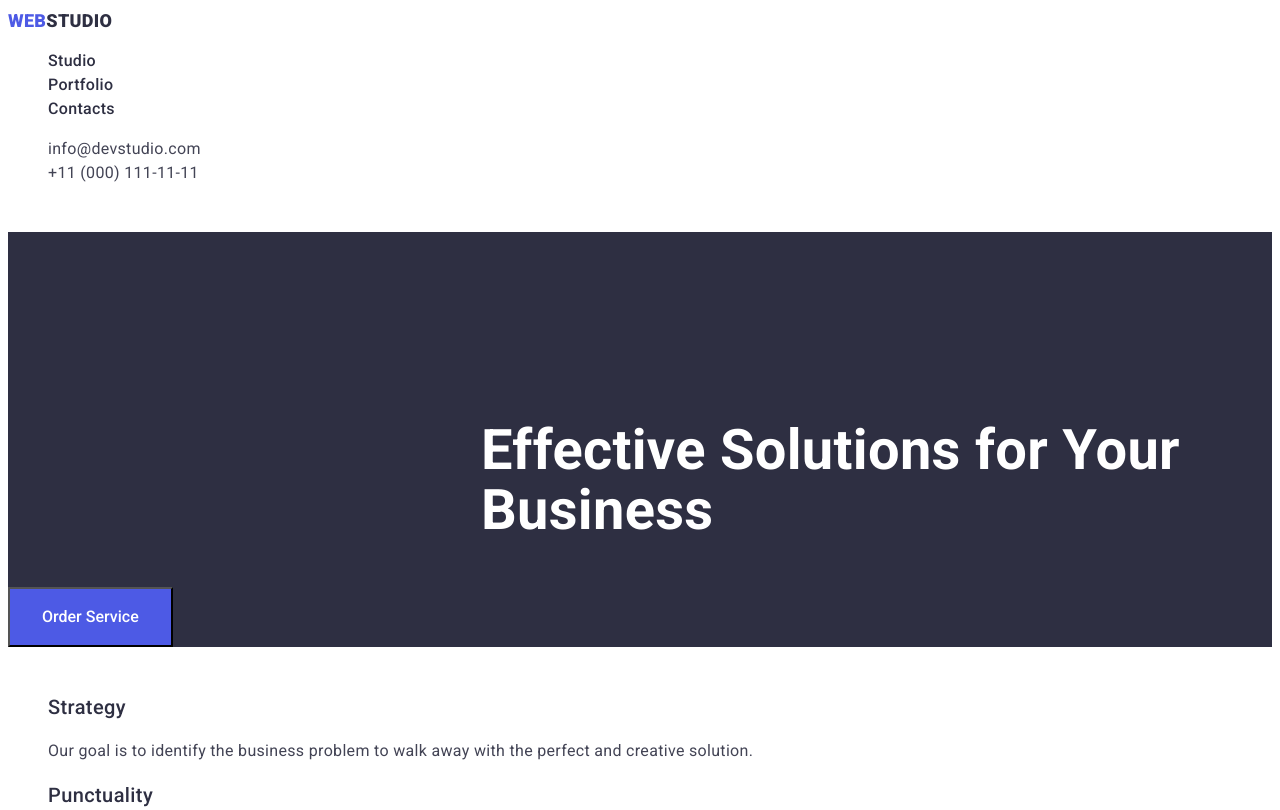
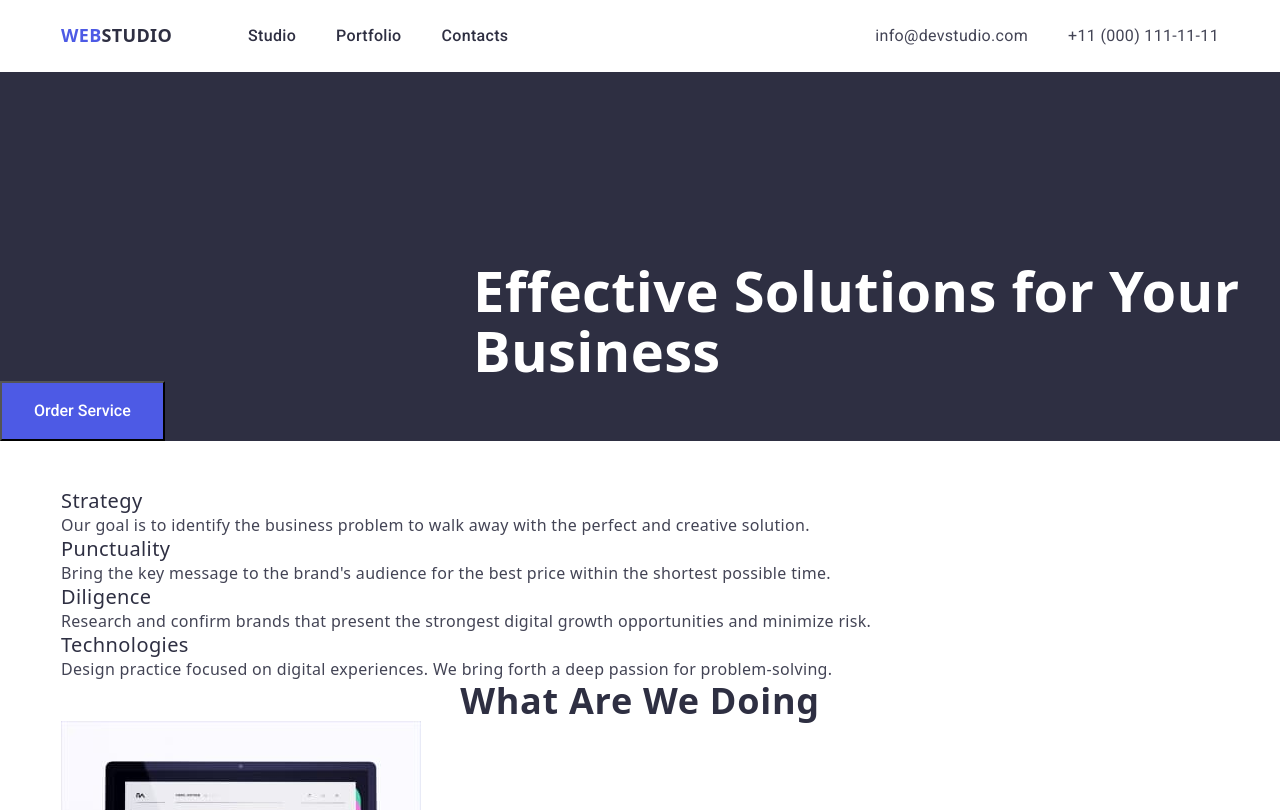
Before and after one commit to MarcusFort/goit-markup-hw-03, a plain HTML site: page index.html in a window 1280 px wide. Shown: the top 810 px of the page. Drawn offline with nearby package versions, Linux system fonts and the light colour scheme.

Commit message:
16/03/2023 - 1:54

```diff
--- a/css/style.css
+++ b/css/style.css
@@ -1,12 +1,12 @@
 /* Global classes */
 
 :root {
-    --title-text-color-primary: #2E2F42;
+  --title-text-color-primary: #2e2f42;
   --title-text-color-secondary: #434455;
-    --primary-btn-bg-color: #4D5AE5;
-    --secondary-btn-bg-color: #E7E9FC;
+  --primary-btn-bg-color: #4d5ae5;
+  --secondary-btn-bg-color: #e7e9fc;
   --primary-btn-color: #fff;
-    --secondary-btn-color: #4D5AE5;
+  --secondary-btn-color: #4d5ae5;
 }
 
 a {
@@ -14,14 +14,25 @@ a {
 }
 
 body {
-    font-family: 'Roboto', sans-serif;
+  font-family: "Roboto", sans-serif;
   letter-spacing: 0.02em;
+}
+
+h1,
+h2,
+h3,
+h4,
+h5,
+h6,
+p,
+ul {
+  margin: 0;
+  padding: 0;
 }
 
 .list {
   list-style-type: none;
 }
-
 
 .portfolio-btn {
   list-style-type: none;
@@ -30,7 +41,7 @@ body {
 .portfolio-btn-list {
   color: var(--secondary-btn-color);
   background-color: var(--secondary-btn-bg-color);
-    font-family: 'Roboto';
+  font-family: "Roboto";
   font-style: normal;
   font-weight: 500;
   font-size: 16px;
@@ -51,8 +62,32 @@ body {
 
 /* NAVIGATION */
 
+.container {
+  width: 1158px;
+  margin-left: auto;
+  margin-right: auto;
+}
+
+.main-nav {
+  display: flex;
+  align-items: center;
+  height: 72px;
+}
+
+.nav-title {
+  display: flex;
+}
+
+.nav-title .nav-title-list:not(:last-child) {
+  margin-right: 40px;
+}
+
+.logo-contener {
+  margin-right: 76px;
+}
+
 .nav-logo-text-parth1 {
-    color: #4D5AE5;
+  color: #4d5ae5;
   font-size: 18px;
   line-height: 1.4;
   font-weight: 800;
@@ -60,7 +95,7 @@ body {
 }
 
 .nav-logo-text-parth2 {
-    color: #2E2F42;
+  color: #2e2f42;
   font-size: 18px;
   line-height: 1.4;
   font-weight: 800;
@@ -73,36 +108,52 @@ body {
 }
 
 .nav-title-list-text {
+  font-family: "Roboto";
+  font-style: normal;
   font-weight: 500;
   font-size: 16px;
   line-height: 1.5;
-    color: #2E2F42;
+  color: #2e2f42;
 }
 
 .nav-title-list-text:hover,
 .nav-title-list-text:focus {
-    color: #404BBF;
+  color: #404bbf;
+}
+
+/* CONTACT */
+.nav-contact {
+  margin-left: auto;
+}
+
+.nav-contact-content {
+  display: flex;
+}
+
+.nav-contact-content .nav-contact-list:not(:last-child) {
+  margin-right: 40px;
 }
 
 .nav-contact-list-text {
+  font-family: "Roboto";
+  font-style: normal;
   font-weight: 400;
   font-size: 16px;
   line-height: 1.5;
   letter-spacing: 0.02em;
   color: #434455;
-    font-style: normal;
 }
 
 .nav-contact-list-text:hover,
 .nav-contact-list-text:focus {
-    color: #404BBF;
+  color: #404bbf;
 }
 
 /* MAIN */
 /* SECTION 1 */
 
 .section-1 {
-    background: #2E2F42;
+  background: #2e2f42;
   margin-bottom: 48px;
 }
 
@@ -118,7 +169,7 @@ body {
 .section-1-startpage-btn {
   color: var(--primary-btn-color);
   background-color: var(--primary-btn-bg-color);
-    font-family: 'Roboto';
+  font-family: "Roboto";
   font-style: normal;
   font-weight: 500;
   font-size: 16px;
@@ -132,13 +183,13 @@ body {
 .section-1-startpage-btn:hover,
 .section-1-startpage-btn:focus {
   color: #fff;
-    background-color: #404BBF;
+  background-color: #404bbf;
   cursor: pointer;
 }
 
 /* SECTION 2 */
 
-.section-2-h2{
+.section-2-h2 {
   visibility: hidden;
   display: none;
 }
@@ -213,7 +264,7 @@ body {
 }
 
 .footer-logo-parth1 {
-    color: #4D5AE5;
+  color: #4d5ae5;
   font-size: 18px;
   line-height: 1.4;
   font-weight: 800;
@@ -221,7 +272,7 @@ body {
 }
 
 .footer-logo-parth2 {
-    color: #F4F4FD;
+  color: #f4f4fd;
   font-size: 18px;
   line-height: 1.4;
   font-weight: 800;
@@ -229,7 +280,7 @@ body {
 }
 
 .footer {
-    background: #2E2F42;
+  background: #2e2f42;
 }
 
 .footer-p {
@@ -237,7 +288,7 @@ body {
   font-size: 16px;
   line-height: 1.5;
   letter-spacing: 0.02em;
-    color: #E7E9FC;
+  color: #e7e9fc;
   padding-top: 16px;
   padding-left: 156px;
   padding-bottom: 100px;
@@ -255,7 +306,7 @@ body {
   font-size: 20px;
   line-height: 1.2;
   letter-spacing: 0.02em;
-    color: #2E2F42;
+  color: #2e2f42;
 }
 
 .portfolio-product-list-p {
--- a/index.html
+++ b/index.html
@@ -1,5 +1,6 @@
 <!DOCTYPE html>
 <html lang="en">
+
 <head>
     <meta charset="UTF-8">
     <meta http-equiv="X-UA-Compatible" content="IE=edge">
@@ -8,39 +9,47 @@
     <link rel="stylesheet" href="./css/style.css">
     <link rel="preconnect" href="https://fonts.googleapis.com">
     <link rel="preconnect" href="https://fonts.gstatic.com" crossorigin>
-    <link href="https://fonts.googleapis.com/css2?family=Raleway:wght@800&family=Roboto:wght@400;500;700;900&display=swap" rel="stylesheet">
+    <link
+        href="https://fonts.googleapis.com/css2?family=Raleway:wght@800&family=Roboto:wght@400;500;700;900&display=swap"
+        rel="stylesheet">
+    <link rel="stylesheet"
+        href="https://cdnjs.cloudflare.com/ajax/libs/modern-normalize/1.1.0/modern-normalize.min.css">
 </head>
+
 <body>
+    <div class="container">
         <header>
             <!-- Navigation -->
-        <nav class="nav">
-            <a href="/">
+            <nav class="main-nav">
+                <a href="/" class="logo-contener">
                     <span class="nav-logo-text-parth1">Web</span><span class="nav-logo-text-parth2">Studio</span>
                 </a>
                 <ul class="nav-title">
                     <li class="nav-title-list">
-                    <a href="index.html"  class="nav-title-list-text">Studio</a>
+                        <a href="index.html" class="nav-title-list-text">Studio</a>
                     </li>
                     <li class="nav-title-list">
-                    <a href="portfolio.html"  class="nav-title-list-text">Portfolio</a>
+                        <a href="portfolio.html" class="nav-title-list-text">Portfolio</a>
                     </li>
                     <li class="nav-title-list">
                         <a href="index.html" class="nav-title-list-text">Contacts</a>
                     </li>
                 </ul>
-        </nav>
                 <!-- Contacts -->
                 <address class="nav-contact">
-            <ul>
+                    <ul class="nav-contact-content">
                         <li class="nav-contact-list">
                             <a href="mailto:info@devstudio.com" class="nav-contact-list-text">info@devstudio.com</a>
                         </li>
                         <li class="nav-contact-list">
-                    <a href="tel:+110001111111"  class="nav-contact-list-text">+11 (000) 111-11-11</a>
+                            <a href="tel:+110001111111" class="nav-contact-list-text">+11 (000) 111-11-11</a>
                         </li>
                     </ul>
                 </address>
+            </nav>
         </header>
+    </div>
+
     <main>
         <!-- Section 1 -->
         <section class="section-1">
@@ -48,24 +57,32 @@
             <button class="section-1-startpage-btn" type="button">Order Service</button>
         </section>
         <!-- Section 2 -->
+        <div class="container">
             <section class="section-2">
                 <h2 class="section-2-h2">Our Advantages</h2>
                 <ul class="list">
                     <li>
                         <h3 class="section-2-h3">Strategy</h3>
-                    <p class="section-2-p">Our goal is to identify the business problem to walk away with the perfect and creative solution. </p>
+                        <p class="section-2-p">Our goal is to identify the business problem to walk away with the
+                            perfect
+                            and creative solution. </p>
                     </li>
                     <li>
                         <h3 class="section-2-h3">Punctuality</h3>
-                    <p class="section-2-p">Bring the key message to the brand's audience for the best price within the shortest possible time.</p>
+                        <p class="section-2-p">Bring the key message to the brand's audience for the best price within
+                            the
+                            shortest possible time.</p>
                     </li>
                     <li>
                         <h3 class="section-2-h3">Diligence</h3>
-                    <p class="section-2-p">Research and confirm brands that present the strongest digital growth opportunities and minimize risk.</p>
+                        <p class="section-2-p">Research and confirm brands that present the strongest digital growth
+                            opportunities and minimize risk.</p>
                     </li>
                     <li>
                         <h3 class="section-2-h3">Technologies</h3>
-                    <p class="section-2-p">Design practice focused on digital experiences. We bring forth a deep passion for problem-solving.</p>
+                        <p class="section-2-p">Design practice focused on digital experiences. We bring forth a deep
+                            passion
+                            for problem-solving.</p>
                     </li>
                 </ul>
             </section>
@@ -110,13 +127,17 @@
                     </li>
                 </ul>
             </section>
+        </div>
     </main>
     <!-- Footer -->
     <footer class="footer">
         <a href="./index.html" class="footer-logo-position">
             <span class="footer-logo-parth1">Web</span><span class="footer-logo-parth2">Studio</span>
         </a>
-        <p class="footer-p">Increase the flow of customers and sales for your business with digital marketing & growth solutions.</p>
+        <p class="footer-p">Increase the flow of customers and sales for your business with digital marketing &
+            growth
+            solutions.</p>
     </footer>
 </body>
+
 </html>
```
Also changed, not shown: portfolio.html (+1 -0 lines). Lines whose indentation alone changed are shown as unchanged.
